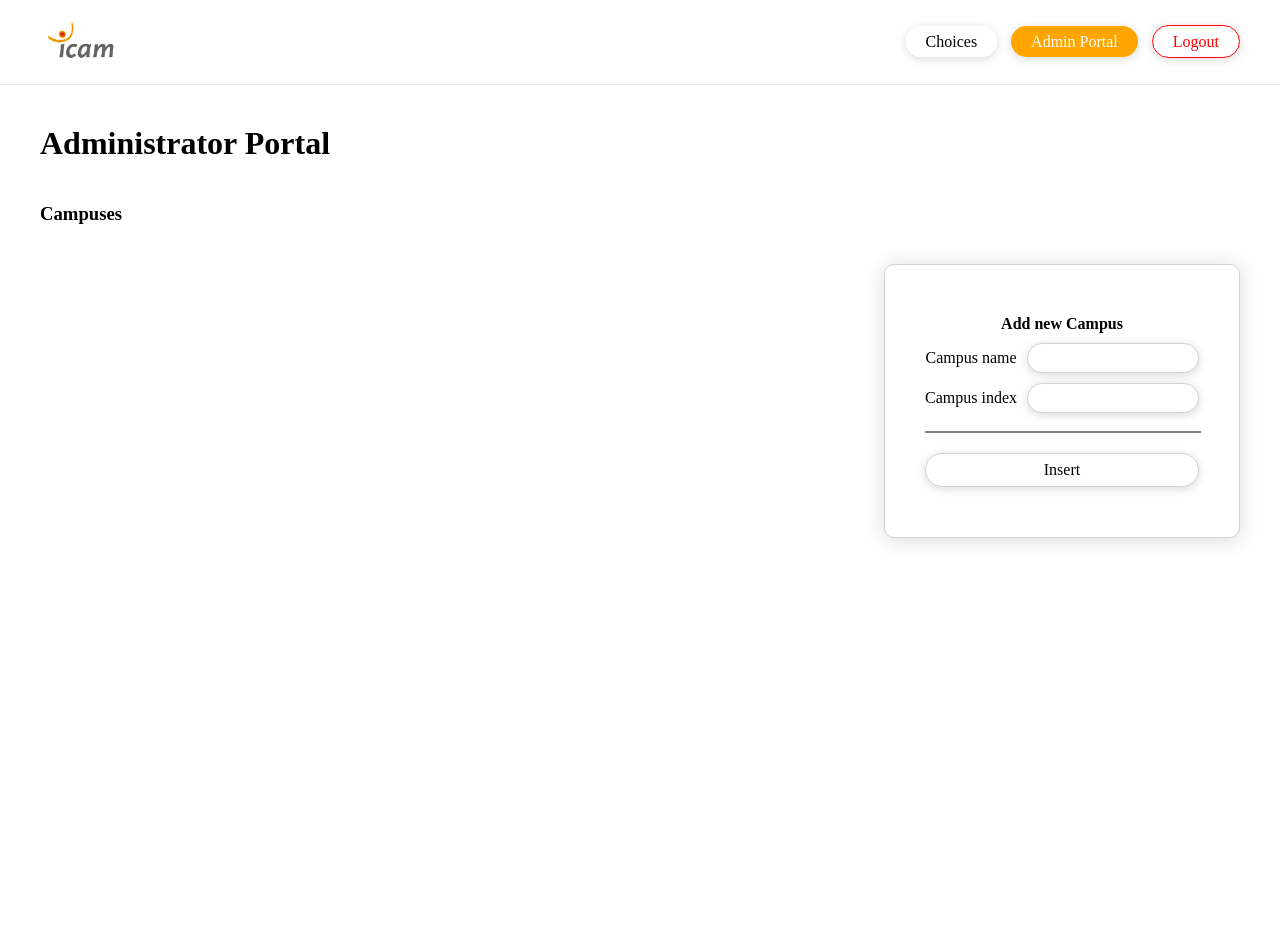
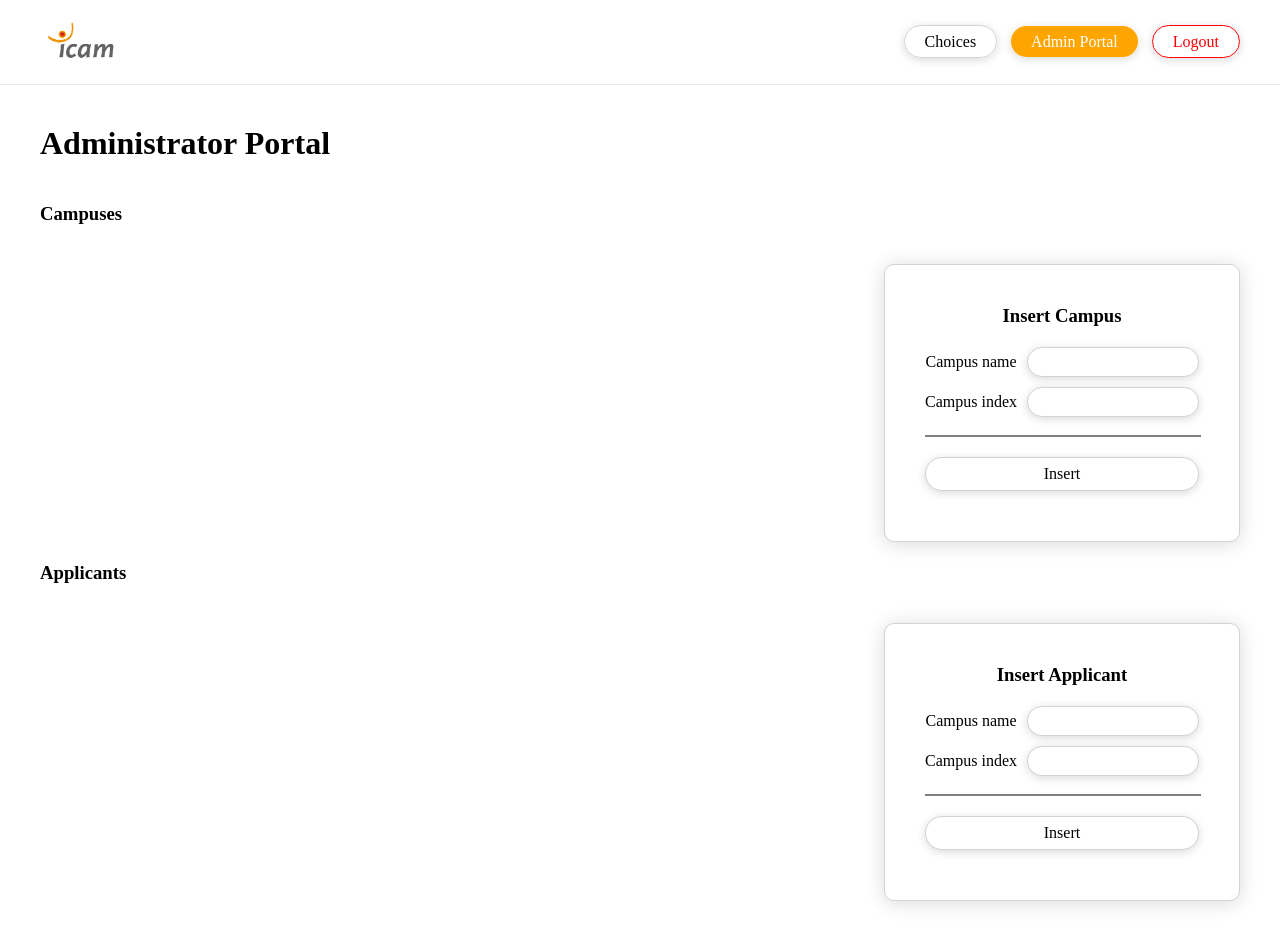
Before and after one commit to falachabt/dynamic_web_app, a Flask app: page /admin in a window 1280 px wide. Before the commit the page ends 544 px from the top, so only its background shows below. Run offline with Flask 3, Linux system fonts and the light colour scheme; the visitor is signed in with stand-in values (Sample User, id 1); data that the repository does not hold is empty; some libraries are stand-ins or nearby versions; some web fonts are replaced.

Commit message:
added students to admin portal

```diff
--- a/app.py
+++ b/app.py
@@ -40,7 +40,7 @@ def hash(data):
     # Getting the hexadecimal representation of the hash and taking the first 20 characters
     return hash_object.hexdigest()[:20]
 
-def studentList():
+def studentList(dev):
     # Create a cursor object
     cur = mysql.connection.cursor()
 
@@ -48,7 +48,10 @@ def studentList():
 
     cur.execute("SELECT studentMail, campusName FROM mobilitywish JOIN campus ON mobilitywish.Campus_idCampus = campus.idCampus")
     for rows in cur.fetchall():
-        htmlCode += "<tr><td><a href='mailto:" + str(rows[0]) +"'>" + str(rows[0]) +"</a></td><td>" + str(rows[1]) + '</td></tr>'
+        htmlCode += "<tr><td><a href='mailto:" + str(rows[0]) +"'>" + str(rows[0]) +"</a></td><td>" + str(rows[1]) + '</td>'
+        if dev:
+            htmlCode += '<td style="text-align:end"><a type = "submit" href = "/api/deleteStudent?cid=' + str(rows[0]) + '" ><img src="static/glyphs/cross.png" class="glyph" alt=""></a></td>'
+        htmlCode += '</tr>'
 
     cur.close()
 
@@ -144,7 +147,7 @@ def logout():
 
 @app.route("/list")
 def list():
-    return render_template("list.html", list = studentList())
+    return render_template("list.html", list = studentList(False))
 
 @app.route("/admin")
 def admin():
@@ -152,7 +155,7 @@ def admin():
     if(userType != "admin"):
         return render_template("login.html")
     else:
-        return render_template("admin.html", campusList = campusList('*', True))
+        return render_template("admin.html", campusList = campusList('*', True), studentList = studentList(True))
 
 @app.route("/apply")
 def apply():
--- a/static/css/styles.css
+++ b/static/css/styles.css
@@ -246,6 +246,10 @@ hr{
     width: 100%;
     border: 1px solid gray;
 }
+.formTitle{
+    margin-top: 0;
+    margin-bottom: 20px;
+}
 
 /*****************  AUTHENTICATION   **********************/
 
--- a/templates/admin.html
+++ b/templates/admin.html
@@ -11,7 +11,7 @@
       </table>
       <div class='form auth outlined'>
          <form action='addCampus' style='display: flex; flex-direction: column; align-items: center;' method='POST'>
-            <h4>Add new Campus</h4>
+            <h3 class='formTitle'>Insert Campus</h3>
             <div class='horizontal'>
                <label>Campus name</label>
                <input type='campusName' name='campusName' class='outlined' required>
@@ -25,5 +25,27 @@
          </form>
       </div>
    </div>
+
+   <h3>Applicants</h3>
+   <div class='horizontal'>
+      <table class='stickRight'>
+         {{studentList | safe}}
+      </table>
+      <div class='form auth outlined'>
+         <form action='addCampus' style='display: flex; flex-direction: column; align-items: center;' method='POST'>
+            <h3 class='formTitle'>Insert Applicant</h3>
+            <div class='horizontal'>
+               <label>Campus name</label>
+               <input type='studentMail' name='studentMail' class='outlined' required>
+            </div>
+            <div class='horizontal'>
+               <label>Campus index</label>
+               <input type='campusIndex' name='campusIndex' class='outlined' required>
+            </div>
+            <hr>
+            <button type='submit' class='outlined pill' style='width: 100%;margin-top: 10px;'>Insert</a>
+         </form>
+      </div>
+   </div>
 </div>
 {% endblock %}
--- a/templates/base.html
+++ b/templates/base.html
@@ -19,7 +19,7 @@
 
       <nav>
         {% if session.get("user") %}
-        <a href="{{ url_for('choices') }}" class="">Choices</a>
+        <a href="{{ url_for('choices') }}" class="outlined">Choices</a>
         {% endif %}
 
         {% if session.get("userType") == 'admin' %}
```
